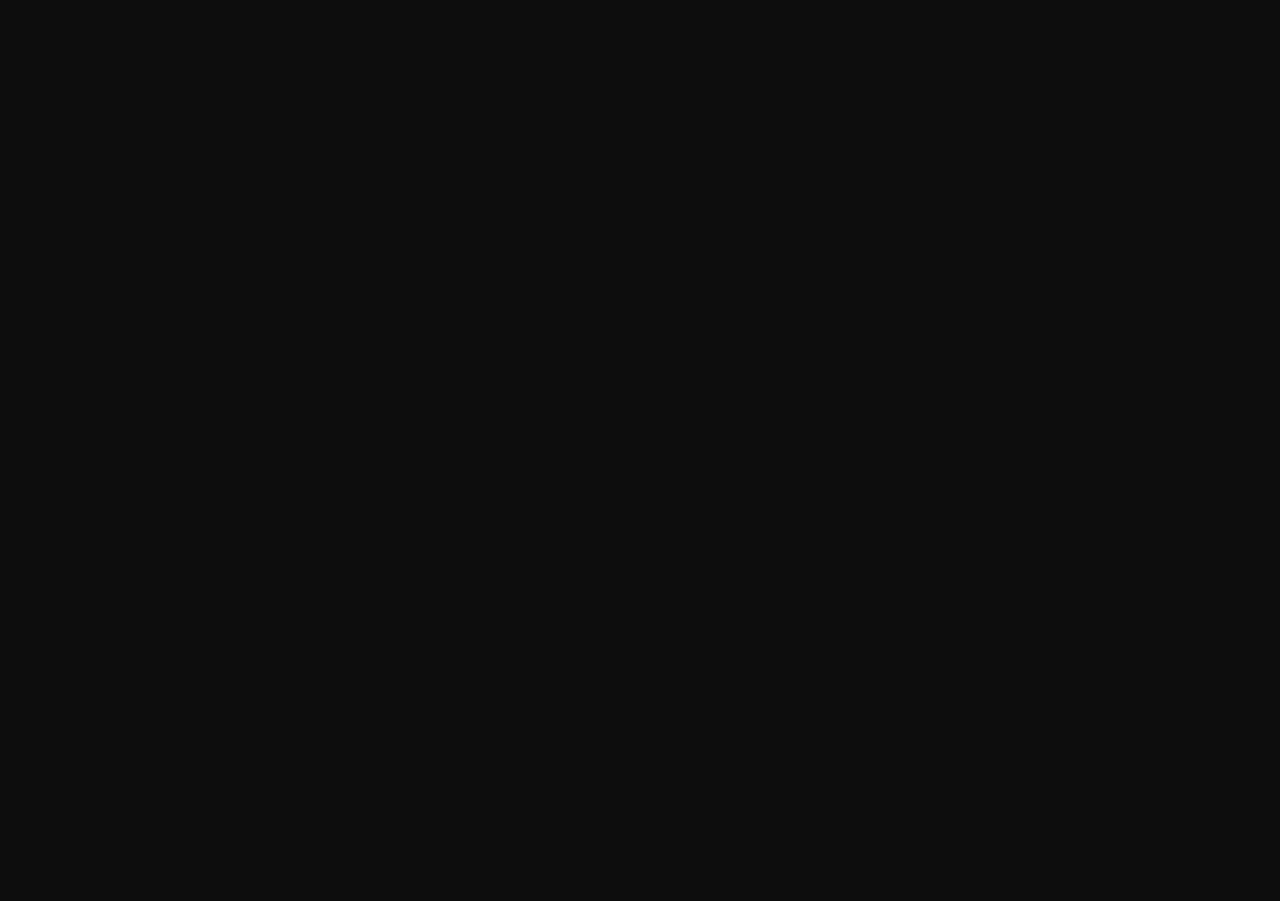
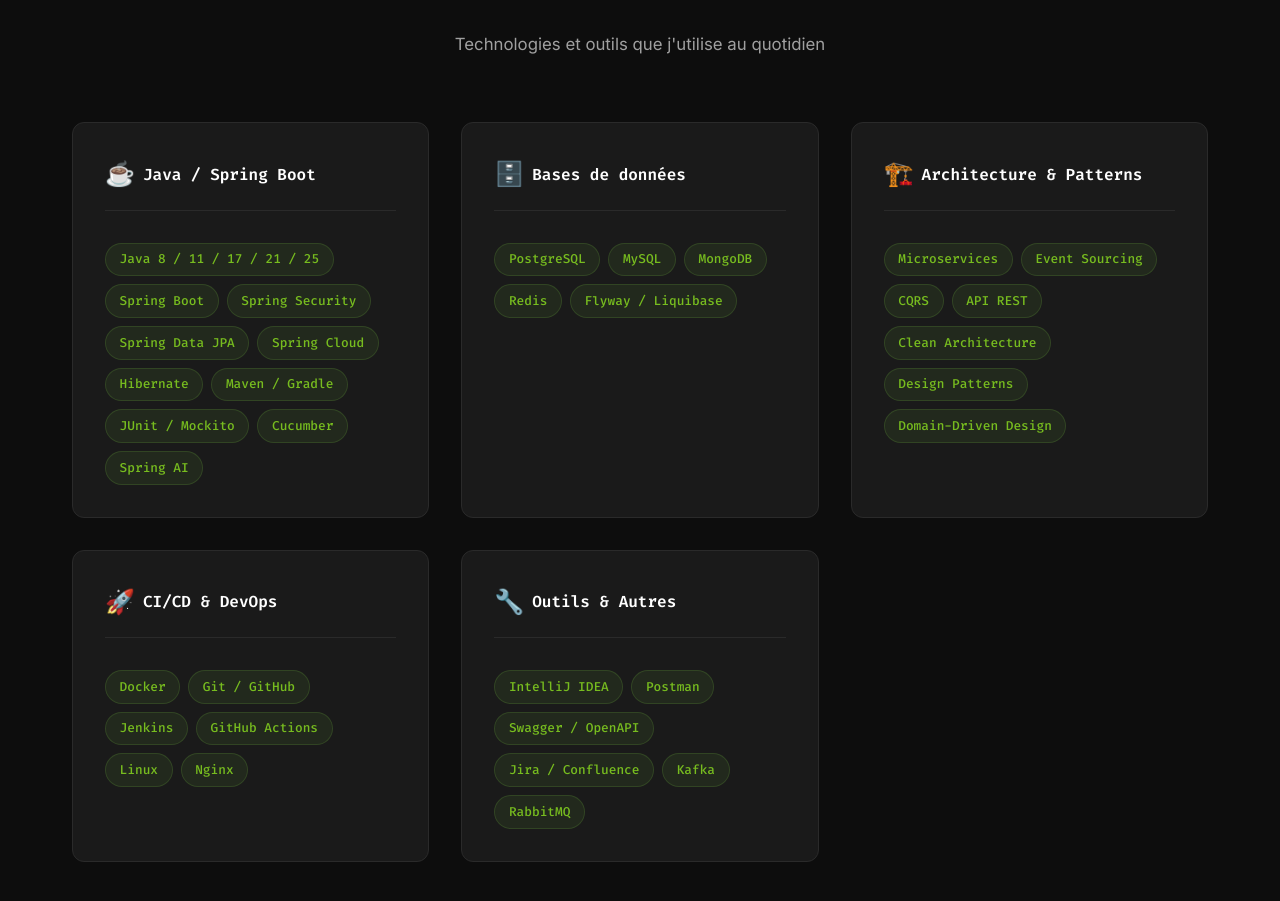
Before and after one commit to herman-87/portfolio, a Vue app: page / in a window 1280 px wide. Shown: the part 1783-2684 px from the top of the page. Before the commit the page ends 1648 px from the top, so only its background shows below. Built offline with nearby package versions, Linux system fonts and the light colour scheme.

Commit message:
add SkillsSection.vue in App.vue

```diff
--- a/src/App.vue
+++ b/src/App.vue
@@ -11,6 +11,7 @@
 import NavBar from './components/NavBar.vue'
 import HeroSection from './components/HeroSection.vue'
 import AboutSection from './components/AboutSection.vue'
+import SkillsSection from './components/SkillsSection.vue'
 </script>
 
 <template>
@@ -29,6 +30,7 @@
   <main id="app-main">
     <HeroSection />
     <AboutSection />
+    <SkillsSection />
     <!-- Les prochaines sections seront ajoutées ici -->
   </main>
 </template>
--- /dev/null
+++ b/src/components/SkillsSection.vue
@@ -0,0 +1,314 @@
+<script setup>
+// ================================================
+// DONNÉES — Compétences groupées par catégorie
+// ================================================
+// Structure : tableau d'objets, chaque objet contient
+// un nom de catégorie et un tableau de compétences.
+//
+// Cette structure "imbriquée" (tableau dans un objet
+// dans un tableau) est très courante en programmation.
+// En Java, ce serait :
+// List<SkillCategory> où SkillCategory a un List<String> skills
+const skillCategories = [
+  {
+    name: 'Java / Spring Boot',
+    icon: '☕',
+    skills: [
+      'Java 8 / 11 / 17 / 21 / 25',
+      'Spring Boot',
+      'Spring Security',
+      'Spring Data JPA',
+      'Spring Cloud',
+      'Hibernate',
+      'Maven / Gradle',
+      'JUnit / Mockito',
+      'Cucumber',
+      'Spring AI'
+    ]
+  },
+  {
+    name: 'Bases de données',
+    icon: '🗄️',
+    skills: [
+      'PostgreSQL',
+      'MySQL',
+      'MongoDB',
+      'Redis',
+      'Flyway / Liquibase'
+    ]
+  },
+  {
+    name: 'Architecture & Patterns',
+    icon: '🏗️',
+    skills: [
+      'Microservices',
+      'Event Sourcing',
+      'CQRS',
+      'API REST',
+      'Clean Architecture',
+      'Design Patterns',
+      'Domain-Driven Design'
+    ]
+  },
+  {
+    name: 'CI/CD & DevOps',
+    icon: '🚀',
+    skills: [
+      'Docker',
+      'Git / GitHub',
+      'Jenkins',
+      'GitHub Actions',
+      'Linux',
+      'Nginx'
+    ]
+  },
+  {
+    name: 'Outils & Autres',
+    icon: '🔧',
+    skills: [
+      'IntelliJ IDEA',
+      'Postman',
+      'Swagger / OpenAPI',
+      'Jira / Confluence',
+      'Kafka',
+      'RabbitMQ'
+    ]
+  }
+]
+</script>
+
+<template>
+  <section id="skills" class="section">
+    <div class="container">
+
+      <h2 class="section-title">
+        Mes <span class="text-primary">compétences</span>
+      </h2>
+
+      <p class="skills-subtitle">
+        Technologies et outils que j'utilise au quotidien
+      </p>
+
+      <!--
+        Grille des catégories de compétences.
+
+        v-for avec (category, index) :
+        - category → l'objet courant
+        - index → sa position dans le tableau (0, 1, 2...)
+
+        :style → on utilise l'index pour créer un délai
+        d'animation différent pour chaque catégorie.
+        Le calcul : index × 0.1s
+        → Cat 1: 0s, Cat 2: 0.1s, Cat 3: 0.2s...
+        Cela crée un effet de cascade visuel.
+      -->
+      <div class="skills-grid">
+        <div
+          v-for="(category, index) in skillCategories"
+          :key="category.name"
+          class="skills-category"
+        >
+          <!--
+            En-tête de la catégorie : icône + nom.
+          -->
+          <div class="skills-category-header">
+            <span class="skills-category-icon">{{ category.icon }}</span>
+            <h3 class="skills-category-title">{{ category.name }}</h3>
+          </div>
+
+          <!--
+            Liste des compétences sous forme de badges.
+
+            v-for IMBRIQUÉ : on boucle sur category.skills
+            (le tableau à l'intérieur de l'objet category).
+
+            :key="skill" → chaque nom de compétence est unique,
+            donc il sert de clé.
+
+            C'est notre première double boucle :
+            - Boucle externe : les catégories (Java, BDD, CI/CD...)
+            - Boucle interne : les compétences dans chaque catégorie
+          -->
+          <div class="skills-badges">
+            <span
+              v-for="skill in category.skills"
+              :key="skill"
+              class="skills-badge"
+            >
+              {{ skill }}
+            </span>
+          </div>
+
+        </div>
+      </div>
+
+    </div>
+  </section>
+</template>
+
+<style scoped>
+/* ============================================
+   SOUS-TITRE
+   ============================================ */
+
+.skills-subtitle {
+  text-align: center;
+  color: var(--color-text-secondary);
+  font-size: 1.05rem;
+  margin-bottom: var(--space-xl);
+}
+
+/* ============================================
+   GRILLE DES CATÉGORIES
+   ============================================ */
+
+/*
+  On utilise CSS Grid avec une technique avancée :
+  repeat(auto-fit, minmax(300px, 1fr))
+
+  Décomposons :
+  - auto-fit → crée autant de colonnes que possible
+  - minmax(300px, 1fr) → chaque colonne fait MINIMUM 300px
+    et MAXIMUM 1fr (partage de l'espace)
+
+  Résultat : la grille s'adapte AUTOMATIQUEMENT !
+  - Grand écran : 3 colonnes
+  - Tablette : 2 colonnes
+  - Mobile : 1 colonne
+
+  Et tout ça SANS media queries ! C'est la technique
+  CSS Grid la plus puissante pour le responsive.
+*/
+.skills-grid {
+  display: grid;
+  grid-template-columns: repeat(auto-fit, minmax(300px, 1fr));
+  gap: var(--space-lg);
+}
+
+/* ============================================
+   CATÉGORIE — Card pour chaque groupe
+   ============================================ */
+
+.skills-category {
+  background-color: var(--color-bg-secondary);
+  border: 1px solid var(--color-border);
+  border-radius: var(--radius-lg);
+  padding: var(--space-lg);
+  transition: border-color var(--transition-normal);
+}
+
+.skills-category:hover {
+  border-color: var(--color-primary);
+}
+
+/* ============================================
+   EN-TÊTE DE CATÉGORIE — Icône + Titre
+   ============================================ */
+
+/*
+  Flexbox pour aligner l'icône et le titre
+  côte à côte sur la même ligne.
+*/
+.skills-category-header {
+  display: flex;
+  align-items: center;
+  gap: var(--space-sm);
+  margin-bottom: var(--space-lg);
+
+  /*
+    padding-bottom + border-bottom → crée une ligne
+    de séparation sous l'en-tête.
+    C'est un pattern design pour séparer visuellement
+    le titre du contenu.
+  */
+  padding-bottom: var(--space-md);
+  border-bottom: 1px solid var(--color-border);
+}
+
+.skills-category-icon {
+  font-size: 1.5rem;
+}
+
+.skills-category-title {
+  font-size: 1rem;
+  font-weight: 600;
+}
+
+/* ============================================
+   BADGES — Chaque compétence
+   ============================================ */
+
+/*
+  flex-wrap: wrap → les badges passent à la ligne
+  quand il n'y a plus de place. Sans ça, ils
+  déborderaient de la card sur une seule ligne.
+*/
+.skills-badges {
+  display: flex;
+  flex-wrap: wrap;
+  gap: var(--space-sm);
+}
+
+/*
+  Chaque badge est un petit rectangle arrondi
+  avec un fond semi-transparent vert.
+
+  Le design "badge" est très courant pour afficher
+  des tags, labels, ou compétences.
+
+  padding: vertical horizontal → plus de padding
+  sur les côtés que en haut/bas pour un look pilule.
+
+  font-size: 0.8rem → plus petit que le texte normal
+  pour ne pas dominer visuellement.
+
+  user-select: none → empêche la sélection du texte
+  au clic. Les badges ne sont pas du contenu à copier.
+*/
+.skills-badge {
+  display: inline-block;
+  padding: 0.35rem 0.85rem;
+  background-color: rgba(109, 179, 63, 0.1);
+  color: var(--color-primary-light);
+  border: 1px solid rgba(109, 179, 63, 0.2);
+  border-radius: var(--radius-full);
+  font-family: var(--font-mono);
+  font-size: 0.8rem;
+  font-weight: 500;
+  transition: all var(--transition-fast);
+  user-select: none;
+}
+
+/*
+  Au hover sur un badge :
+  - Le fond devient plus opaque (15%)
+  - La bordure devient plus visible (40%)
+  - Le badge "grandit" légèrement (scale 1.05)
+
+  scale() est une fonction de transform.
+  1 = taille normale, 1.05 = 5% plus grand.
+  C'est très subtil mais ça rend les badges "vivants".
+*/
+.skills-badge:hover {
+  background-color: rgba(109, 179, 63, 0.15);
+  border-color: rgba(109, 179, 63, 0.4);
+  transform: scale(1.05);
+}
+
+/* ============================================
+   RESPONSIVE
+   ============================================ */
+
+/*
+  On n'a PAS BESOIN de media queries ici grâce à
+  auto-fit + minmax ! La grille s'adapte toute seule.
+
+  Mais on va ajuster le minmax pour les très petits
+  écrans où 300px est trop large.
+*/
+@media (max-width: 400px) {
+  .skills-grid {
+    grid-template-columns: 1fr;
+  }
+}
+</style>
```
